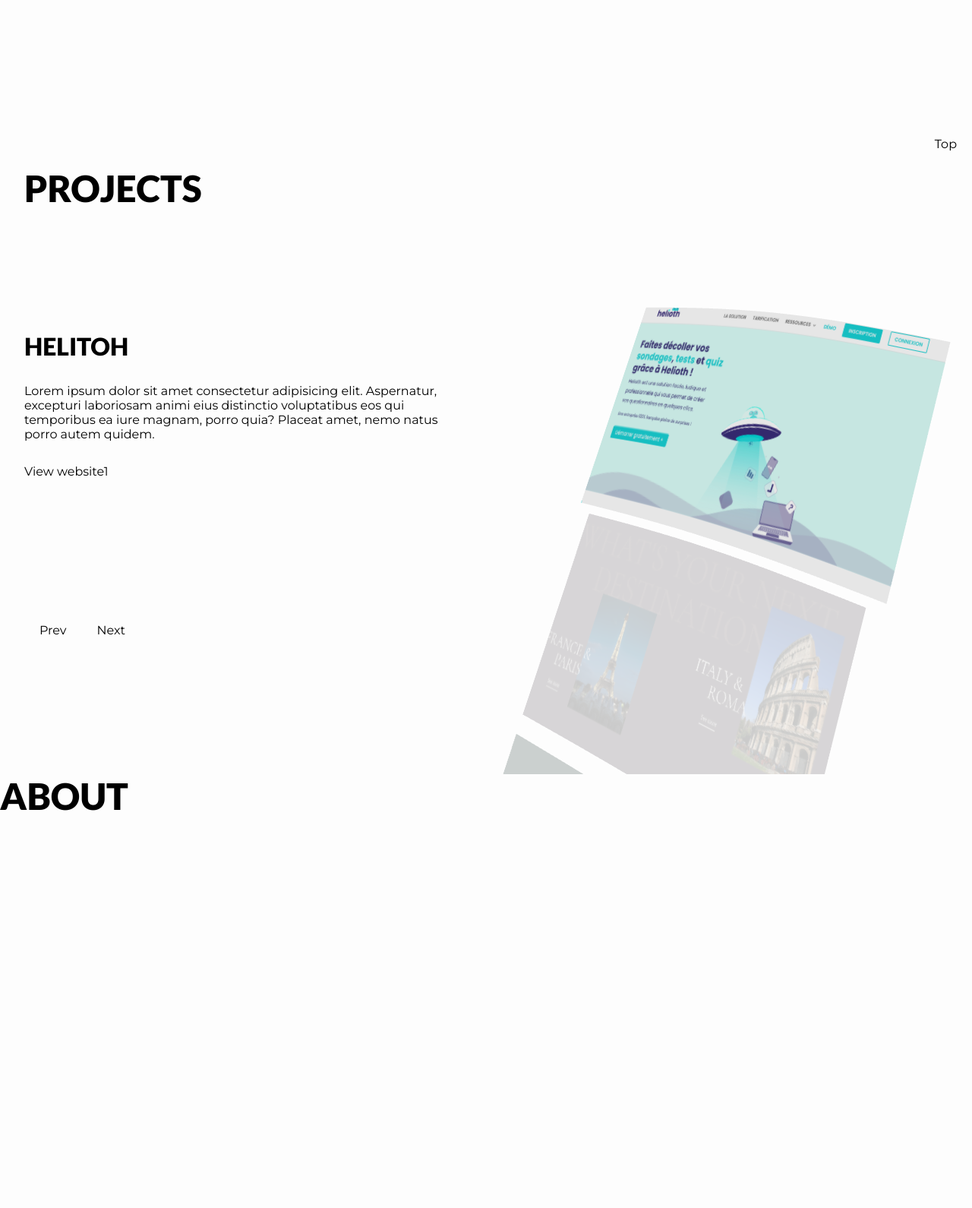
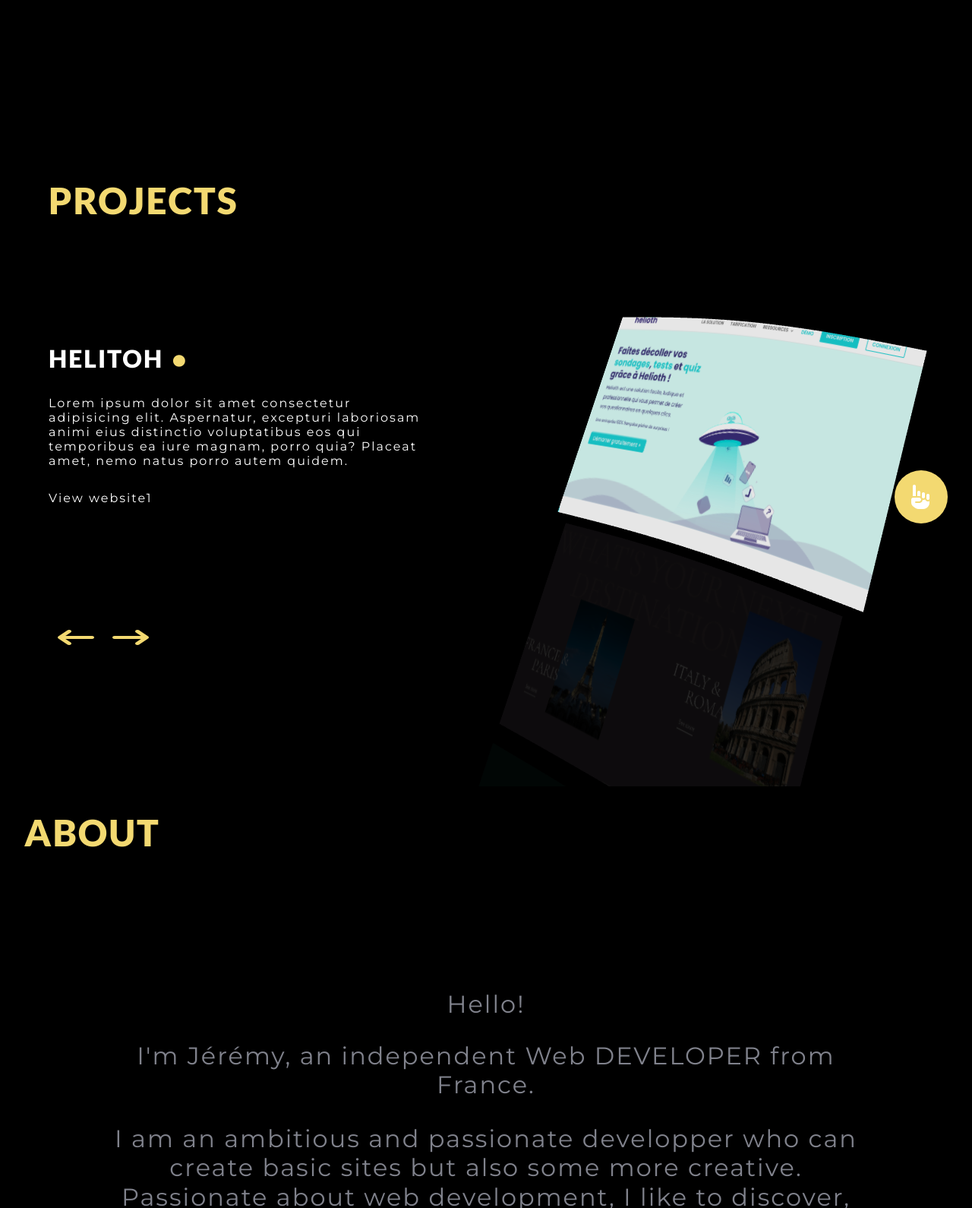
Before and after one commit to Jeremy-lal/portfolio-v3, a website built with Parcel: page index.html in a window 1280 px wide. Shown: the part 581-2171 px from the top of the page at 76% size. Built offline with nearby package versions, Linux system fonts and the light colour scheme; animation ran at ten frames a second; files whose address does not match are found by name.

Commit message:
feat: update design

```diff
--- a/index.html
+++ b/index.html
@@ -30,15 +30,17 @@
     <meta property="og:image" content="#">
     <meta property="og:image:width" content="1200">
     <meta property="og:image:height" content="630">
+    <link rel="stylesheet" href="https://cdnjs.cloudflare.com/ajax/libs/font-awesome/6.0.0/css/all.min.css">
 </head>
 
 <body>
-    <div id="scroll_container">
+    <div class="transition">
+        <div></div>
+        <div></div>
+        <div></div>
+    </div>
+    <div id="scroll-container">
 
-
-        <div id="topButton">
-            Top
-        </div>
         <nav id="top">
             <div class="name">Jeremy <br>Lalait</div>
             <ul>
@@ -51,7 +53,16 @@
         </nav>
 
         <header>
-            <h1>Independent <br>Web Developer</h1>
+            <div>
+                <div class="wrap">
+                    <h2>Independent</h2>
+                </div>
+                <div class="wrap">
+                    <h2>Web Developer</h2>
+                </div>
+            </div>
+            <!-- <h1><span class="wrap"><span>Independent</span></span> <br><span class="wrap"><span>Web
+                        Developer</span></span></h1> -->
         </header>
 
         <section id="project">
@@ -167,8 +178,8 @@
                 </div>
 
                 <div class="controls">
-                    <button id='prev'>Prev</button>
-                    <button id='next'>Next</button>
+                    <button id='prev'><i class="fa-solid fa-arrow-left-long"></i></button>
+                    <button id='next'><i class="fa-solid fa-arrow-right-long"></i></button>
                 </div>
             </div>
             <canvas id="webgl"></canvas>
@@ -176,16 +187,45 @@
 
         <section id="about">
             <h2>About</h2>
+
+            <div class="flex">
+                <p> Hello!</p>
+
+                <p> I'm Jérémy, an independent Web DEVELOPER from France.</p>
+
+                <p> I am an ambitious and passionate developper who can create basic sites but also some more creative.
+                    Passionate about web development, I like to discover, experiment and learn new technologies.</p>
+            </div>
+
+
         </section>
 
         <section id="contact">
             <h2>Contact</h2>
+
+            <div class="flex">
+                <div class="mail">
+                    jeremy<span>.</span>lalait<span>@</span>gmail<span>.</span>com
+                </div>
+                <ul>
+                    <li><a href='https://www.linkedin.com/in/j%C3%A9r%C3%A9my-lalait' target="_blank">Linkedin</a></li>
+                    <li><a href='https://github.com/Jeremy-lal' target="_blank">Github</a></li>
+                    <li><a href='https://codepen.io/jeremy-lalait/collections/' target="_blank">Codepen</a></li>
+                    <li><a href='https://jeremy-lalait.notion.site/Lalait-J-r-my-65bf59e2403a447aa579c996f3d13268'
+                            target="_blank">CV</a>
+                    </li>
+                </ul>
+            </div>
+
         </section>
 
 
         <script type="module" src="src/index.ts"></script>
 
     </div>
+    <div id="topButton">
+        <i class="fa-solid fa-hand-point-up"></i>
+    </div>
 </body>
 
 </html>
--- a/package.json
+++ b/package.json
@@ -14,6 +14,7 @@
     "parcel-plugin-asset-copier": "^1.1.0",
     "parcel-plugin-html-root-syntax": "0.0.3",
     "scss": "^0.2.4",
+    "smooth-scrollbar": "^8.7.4",
     "three": "^0.138.0"
   },
   "devDependencies": {
--- a/src/index.ts
+++ b/src/index.ts
@@ -1,5 +1,9 @@
 import * as THREE from 'three';
 import gsap from 'gsap'
+import { ScrollTrigger } from 'gsap/ScrollTrigger';
+import Scrollbar from 'smooth-scrollbar';
+
+gsap.registerPlugin(ScrollTrigger);
 
 const projects = [
     {
@@ -57,6 +61,23 @@ void main() {
 `;
 
 document.addEventListener('DOMContentLoaded', () => {
+    gsap.to(".transition div", {
+        y: "-100%", duration: 0.6, delay: 1, stagger: 0.2, onComplete() {
+            gsap.to('.transition div', { display: 'none' })
+
+        }
+    });
+
+    setTimeout(() => {
+        document.querySelector('body').style.overflow = "visible"
+    }, 2000);
+    // const container = document.querySelector("#scroll-container")
+
+
+
+    // smooth scrolling container
+
+    // Scrollbar.init(document.querySelector('#scroll-container'));
 
     /// smooth scroll for anchor
     document.querySelectorAll('a[href^="#"]').forEach(anchor => {
@@ -186,7 +207,7 @@ document.addEventListener('DOMContentLoaded', () => {
         }
 
         const prevProject = projectNum;
-        const maxCamera = (textures.length - 1) * 3;
+        const maxCamera = textures.length - 1;
 
         if (button === 'prev') {
             if (camera.position.y < maxCamera) {
--- a/src/scss/_base.scss
+++ b/src/scss/_base.scss
@@ -3,7 +3,6 @@
 body {
   font-family: "Montserrat";
   font-size: 16px;
-  background: #fdfdfd;
 }
 
 h1,
--- a/src/styles.scss
+++ b/src/styles.scss
@@ -1,13 +1,36 @@
 @import "scss/reset";
 @import "scss/base";
+@import url("https://fonts.googleapis.com/css2?family=Lato:wght@700;900&display=swap");
 
-@import url("https://fonts.googleapis.com/css2?family=Lato:wght@700;900&display=swap");
+$secondaryColor: #f3d971;
 
 @mixin titles($size) {
   font-size: $size;
   font-family: Lato;
   font-weight: 900;
   text-transform: uppercase;
+  // color: #f0c733;
+}
+
+@mixin hoverEffet {
+  width: fit-content;
+  list-style: none;
+  overflow-x: hidden;
+  height: 30px;
+
+  &::after {
+    content: "";
+    display: block;
+    width: 0%;
+    height: 2px;
+    margin: auto;
+    background: $secondaryColor;
+    transition: all 0.3s ease-in;
+  }
+
+  &:hover::after {
+    width: 100%;
+  }
 }
 
 body::-webkit-scrollbar {
@@ -18,7 +41,33 @@ body::-webkit-scrollbar {
 body {
   -ms-overflow-style: none; /* IE and Edge */
   scrollbar-width: none; /* Firefox */
+  background: black;
+  color: white;
+  overflow: hidden;
+  display: grid;
+  grid-template-columns: auto 0px;
+  letter-spacing: 2px;
 }
+
+.transition {
+  width: 100%;
+  display: flex;
+  flex-direction: row;
+  justify-content: center;
+  position: fixed;
+  z-index: 2;
+
+  div {
+    width: 33.33%;
+    height: 100vh;
+    background-color: $secondaryColor;
+  }
+}
+
+// #scroll-container {
+//   width: 100%;
+//   // height: ;
+// }
 
 nav {
   display: flex;
@@ -26,11 +75,15 @@ nav {
   padding: 1rem 2rem;
   font-weight: 600;
   height: 60px;
+  color: $secondaryColor;
+  font-size: 1.3rem;
 
-  .name,
+  text-transform: uppercase;
+  .name {
+    font-weight: bold;
+  }
+
   ul li {
-    font-size: 1.3rem;
-    text-transform: uppercase;
   }
 
   ul {
@@ -38,10 +91,11 @@ nav {
     margin-top: 20px;
 
     li {
+      @include hoverEffet;
       padding: 0 5vw;
 
       a {
-        color: black;
+        color: white;
       }
     }
   }
@@ -53,20 +107,37 @@ header {
   justify-content: center;
   align-items: center;
 
-  h1 {
-    @include titles(7rem);
-    text-align: center;
+  // h1 {
+  //   @include titles(7rem);
+  //   text-align: center;
+
+  .wrap {
+    overflow: hidden;
+    h2 {
+      @include titles(7rem);
+      text-align: center;
+
+      transform: translateY(0px);
+      animation: displayTitle 2s ease-in;
+    }
+    // }
+  }
+}
+
+#project {
+  display: flex;
+  justify-content: space-between;
+  h2 {
+    margin-bottom: 10rem;
   }
 }
 
 section {
+  padding: 1rem 2rem;
   min-height: 100vh;
-  display: flex;
-  justify-content: space-between;
-
   h2 {
     @include titles(3rem);
-    margin-bottom: 10rem;
+    color: $secondaryColor;
   }
 
   .projects {
@@ -85,6 +156,16 @@ section {
         h3 {
           @include titles(2rem);
           animation: displayDescription 0.5s ease-in;
+
+          &::after {
+            content: ".";
+            font-size: 90px;
+            color: $secondaryColor;
+            position: absolute;
+            margin-left: 10px;
+            margin-top: -5px;
+            line-height: 0px;
+          }
         }
       }
 
@@ -109,6 +190,9 @@ section {
 
       button {
         padding: 20px;
+        color: $secondaryColor;
+        font-size: 2rem;
+        transform: scaleX(1.5);
       }
     }
   }
@@ -120,10 +204,76 @@ section {
   }
 }
 
+#about {
+  p:first-of-type {
+    margin-bottom: 30px;
+  }
+  p {
+    text-align: center;
+    font-size: 2rem;
+    color: #80828c;
+    max-width: 80vw;
+    margin: 0 auto;
+    margin-bottom: 2rem;
+    line-height: 1.2;
+    letter-spacing: 2px;
+  }
+}
+
+.flex {
+  display: flex;
+  flex-direction: column;
+  align-items: center;
+  justify-content: center;
+  height: 90vh;
+}
+
+#contact {
+  position: relative;
+
+  .mail {
+    font-size: 3rem;
+  }
+
+  ul {
+    position: absolute;
+    bottom: 20px;
+    display: flex;
+    font-size: 1.3rem;
+    text-transform: uppercase;
+
+    li {
+      padding: 0 5vw;
+      font-weight: 600;
+      @include hoverEffet;
+    }
+  }
+}
+
 #topButton {
-  position: fixed;
-  right: 20px;
-  bottom: 20px;
+  place-self: end;
+  position: sticky;
+  margin-top: 150vh;
+  bottom: 2rem;
+  right: 2rem;
+  display: grid;
+  width: 70px;
+  height: 70px;
+  border-radius: 50%;
+  align-items: center;
+  justify-content: center;
+
+  color: white;
+  background-color: $secondaryColor;
+  font-size: 2rem;
+
+  transform: translateY(0%);
+  transition: all 0.2s;
+  cursor: pointer;
+}
+
+#topButton:hover {
+  transform: translateY(-20px);
 }
 
 @keyframes displayDescription {
@@ -134,3 +284,15 @@ section {
     transform: translateY(0);
   }
 }
+
+@keyframes displayTitle {
+  0% {
+    transform: translateY(100%);
+  }
+  70% {
+    transform: translateY(100%);
+  }
+  100% {
+    transform: translateY(0);
+  }
+}
```
Also changed, not shown: 1 other file.
